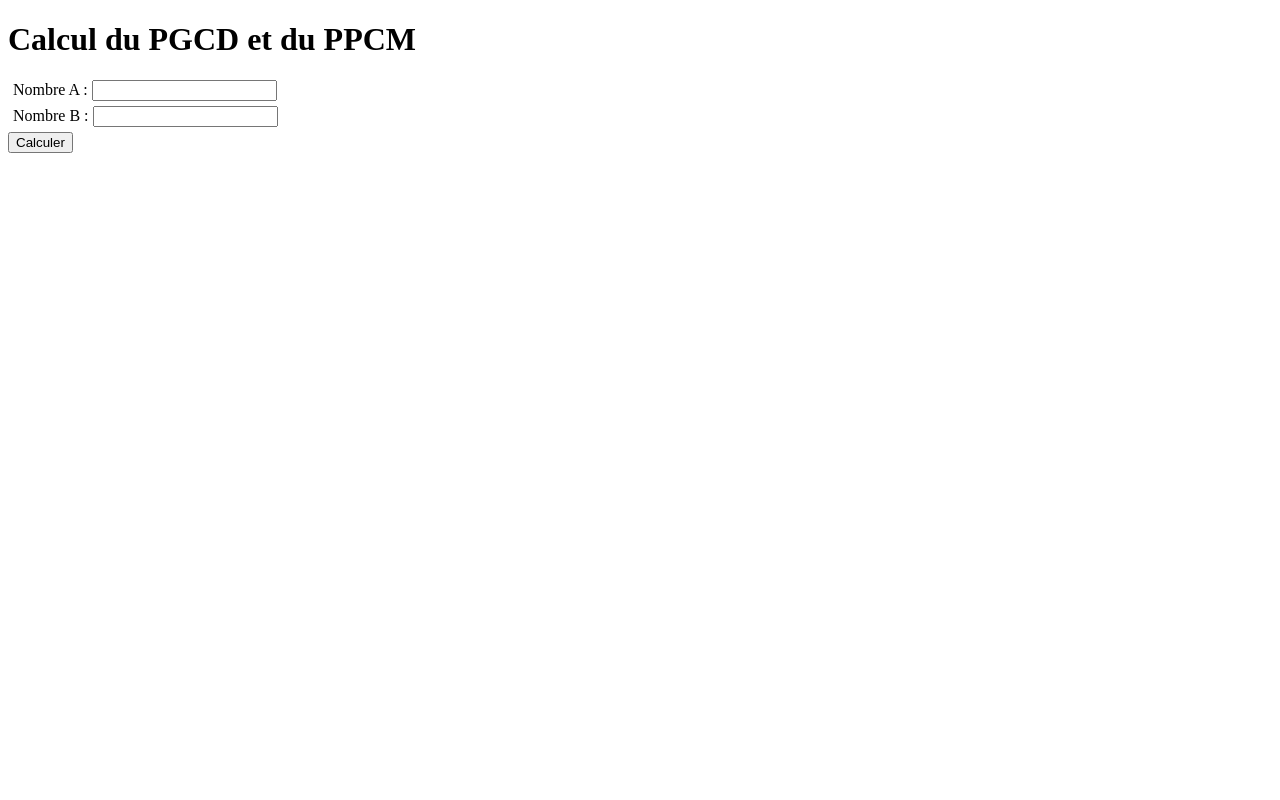
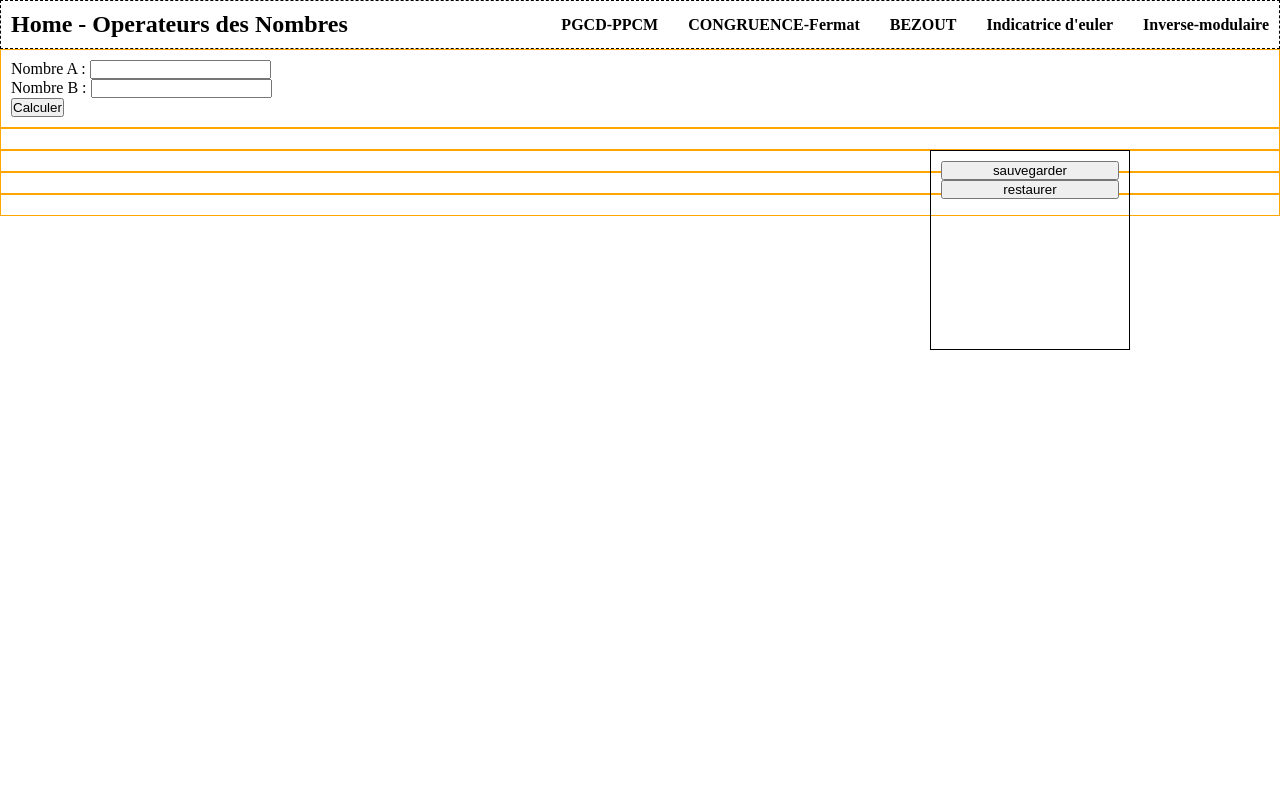
Before and after one commit to rocker-bell/MERN-CRUD, a Flask app: page / in a window 1280 px wide. Run offline with Flask 3, Linux system fonts and the light colour scheme.

Commit message:
amelioration du l'application server pgcd-ppcm simple vers operateures des nombres qui exprime plusieures concept mathematiques

```diff
--- a/flask_webserver/Templates/index.html
+++ b/flask_webserver/Templates/index.html
@@ -3,12 +3,36 @@
 <head>
     <meta charset="UTF-8">
     <meta name="viewport" content="width=device-width, initial-scale=1">
+    <link rel="stylesheet" href="{{ url_for('static', filename='css/style.css') }}">
     <title>Calcul PGCD et PPCM</title>
 </head>
 <body>
-    <h1>Calcul du PGCD et du PPCM</h1>
+    <div class="main_container">
 
-    <form action="/" method="POST">
+            <nav class="nav-bar">
+                    <h1>Home - Operateurs des Nombres</h1>
+
+                    <span class="right-nav">
+                        <ul class="tools_Lists">
+                            <li class="tool_list">PGCD-PPCM</li>
+                            <li class="tool_list">CONGRUENCE-Fermat</li>
+                            <li class="tool_list">BEZOUT</li>
+                            <li class="tool_list">Indicatrice d'euler</li>
+                            <li class="tool_list">Inverse-modulaire</li>
+                        </ul>
+                    </span>
+            </nav>
+
+
+        <div class="form_results_container pgcd-ppcm">
+            <div class="sideBar-container">
+            <span class="side-bar">
+                <button type="button">sauvegarder</button>
+                <button type="restaurer">restaurer</button>
+            </span>
+            </div>
+
+             <form action="/" method="POST">
         <div class="form-group">
             <label for="nombre_a">Nombre A :</label>
             <input
@@ -103,10 +127,30 @@
 
     {% endif %}
 
+        </div>
+
+        <div class="form_results_container fermat"></div>
+        <div class="form_results_container bezout"></div>
+        <div class="form_results_container indicatrice_d'euler"></div>
+        <div class="form_results_container inverse_modulaire"></div>
+
+
+
+    </div>
+
+
+
+
 </body>
 </html>
-<style>
+<!-- <style>
 .form-group {
     margin: 5px 5px;
 }
-</style>
+</style> -->
+
+<script>
+
+
+
+</script>
--- /dev/null
+++ b/flask_webserver/static/css/style.css
@@ -0,0 +1,94 @@
+* {
+    padding: 0;
+    margin: 0;
+    box-sizing: border-box;
+}
+
+body {
+    /* border: 3px dashed red; */
+    width: 100%;
+    height: 100vh;
+
+}
+
+
+.main_container {
+    width: 100%;
+    min-height: 100%;
+    max-height: 100vh;
+    /* border: 2px solid green; */
+    display: flex;
+    /* justify-content: center; */
+    align-items: start;
+    flex-direction: column;
+}
+
+.nav-bar {
+    padding: 10px 10px;
+    width: 100%;
+    border: 1px dashed black;
+    height: 10%;
+    display: flex;
+    justify-content: space-between;
+    align-items: center;
+    flex-direction: row;
+}
+
+.right-nav {
+    display: flex;
+    justify-content: center;
+    align-items: center;
+
+}
+
+.tools_Lists {
+     display: flex;
+    justify-content: space-between;
+    align-items: center;
+    flex-direction: row;
+    list-style: none;
+    gap: 30px;
+}
+
+.tool_list {
+    cursor: pointer;
+    font-weight: bold;
+
+}
+
+.sideBar-container {
+    width: 100%;
+
+    position: relative;
+    display: flex;
+    justify-content: flex-end;
+    /* border: 1px solid black; */
+    /* top: 300px; */
+}
+
+.side-bar {
+    width: 200px;
+    height: 200px;
+    border: 1px solid black;
+    position: fixed;
+    display: flex;
+    justify-content: right;
+    padding: 10px 10px;
+    flex-direction: column;
+    top: 150px;
+    right: 150px;
+    /* align-items: start; */
+    /* left: 100px; */
+}
+
+.form_results_container {
+    padding: 10px 10px;
+    width: 100%;
+    height: 100%;
+    border: 1px solid orange;
+     display: flex;
+    justify-content: flex-start;
+    align-items: start;
+    flex-direction: column;
+
+}
```
Also changed, not shown: flask_webserver/app.py (+24 -0 lines), 1 other file.
